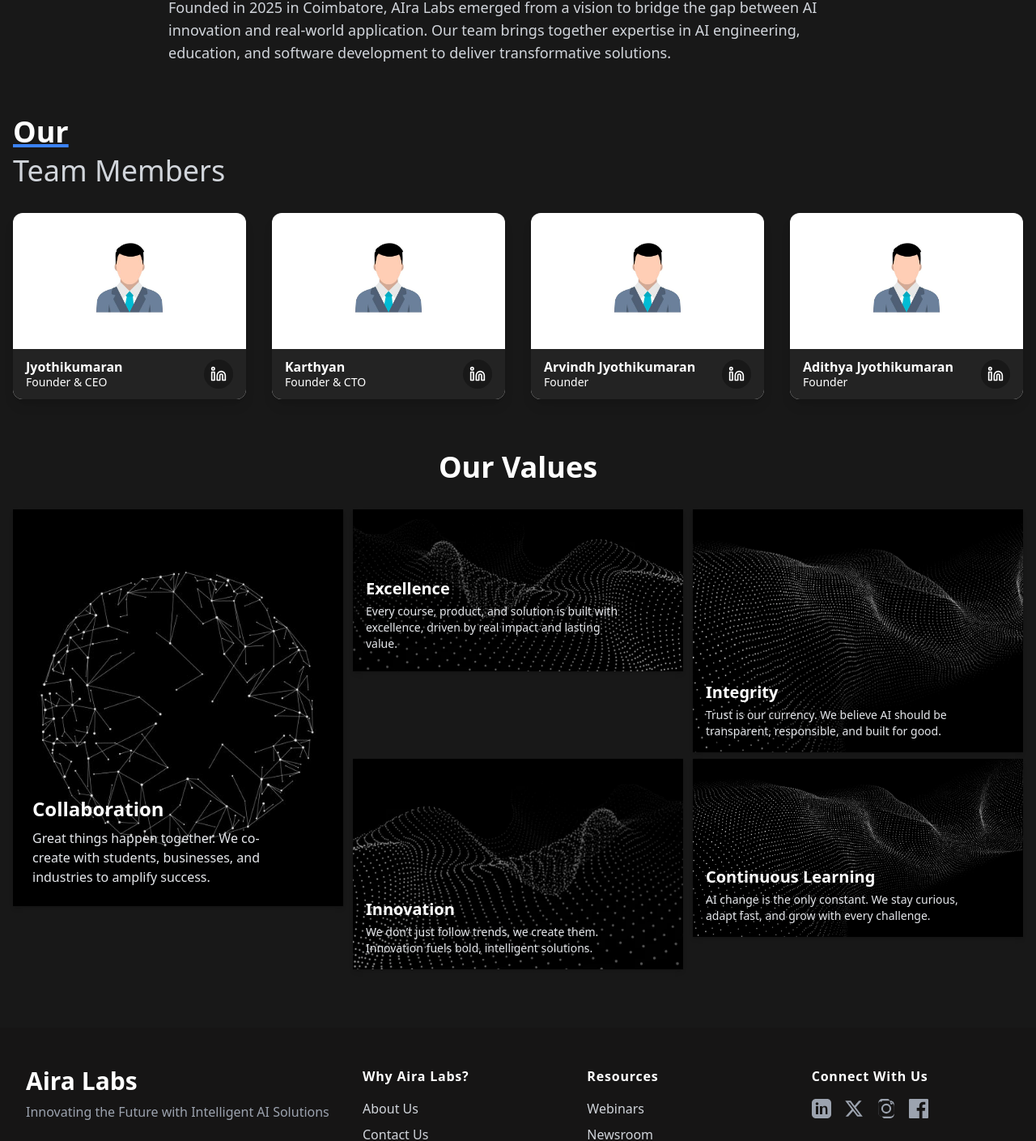
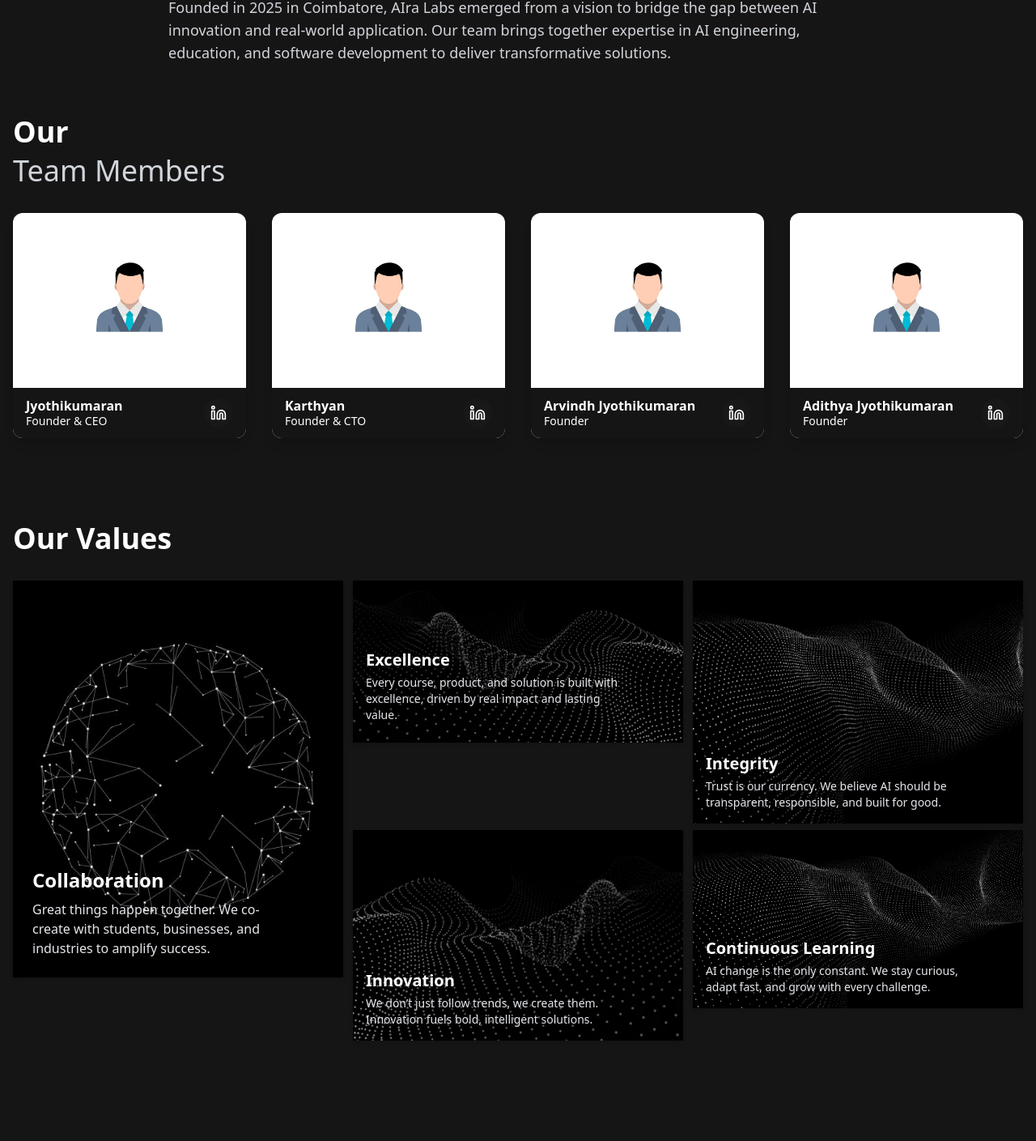
Before and after one commit to kanish701/airalab, a React (Vite) app: page /aboutus in a window 1280 px wide. Shown: the part 297-1706 px from the top of the page at 81% size. Built offline with nearby package versions, Linux system fonts and the light colour scheme.

Commit message:
supreme fasion image path changes

```diff
--- a/src/components/Header.tsx
+++ b/src/components/Header.tsx
@@ -153,7 +153,7 @@
           <div className="flex-shrink-0 flex items-center min-w-[180px]">
             <Link to="/" className="flex items-center space-x-2 group">
               <div className="w-8 h-8 bg-[#FFD700] rounded-xl flex items-center justify-center shadow group-hover:scale-105 transition-transform">
-                <Bot className="w-5 h-5 text-[#18181c] drop-shadow" />
+                <Bot className="w-5 h-5 text-[#161515] drop-shadow" />
               </div>
               <span className="text-2xl font-extrabold text-white tracking-tight group-hover:text-yellow-400 transition-colors">AIra</span>
             </Link>
--- a/src/components/ServicesSection.tsx
+++ b/src/components/ServicesSection.tsx
@@ -5,25 +5,25 @@
 // This makes the code cleaner and easier to update.
 const serviceCards = [
     {
-        bgImage: '/src/assets/abstract-3d-.jpg',
+        bgImage: '/dist/assets/abstract-3d--Bs_N9OVD.jpg',
         title: 'Build a scalable product with AI',
         description: 'Easily scale your resources up and down based on business needs without hardware limitations.',
         gridSpan: 'lg:col-span-3' // On large screens, this card will span 3 of 6 grid columns.
     },
     {
-        bgImage: '/src/assets/illustration.jpg',
+        bgImage: '/dist/assets/illustration.jpg',
         title: 'Automate Workflows with AI',
         description: 'Streamline your operations by automating repetitive tasks, freeing up your team for more strategic work.',
         gridSpan: 'lg:col-span-3'
     },
     {
-        bgImage: '/src/assets/wave-particles-big.webp',
+        bgImage: '/dist/assets/wave-particles-big-Bylh26N0.webp',
         title: 'Data-driven Insights',
         description: 'Turn complex data into actionable insights with AI-powered analytics and real-time dashboards.',
         gridSpan: 'lg:col-span-2' // On large screens, this card spans 2 of 6 grid columns.
     },
     {
-        bgImage: '/src/assets/illustration.jpg',
+        bgImage: '/dist/assets/illustration.jpg',
         title: 'Personalized Experiences',
         description: 'Deliver tailored solutions to every customer using AI-driven recommendations and adaptive systems.',
         gridSpan: 'lg:col-span-2'
--- a/src/pages/AboutUs.tsx
+++ b/src/pages/AboutUs.tsx
@@ -46,7 +46,7 @@
 
 
   return (
-    <div className="pt-8 bg-[#181818] min-h-screen">
+    <div className="pt-8 bg-[#161515] min-h-screen">
       {/* Breadcrumb */}
       <div className="max-w-7xl mx-auto px-4 sm:px-6 lg:px-8">
         <nav className="text-gray-400 text-sm mb-4 mt-2">Home / Company / About Us</nav>
@@ -69,16 +69,16 @@
       <section className="py-8">
         <div className="max-w-7xl mx-auto px-4">
           <div className="mb-8">
-            <span className="text-4xl font-bold text-white underline decoration-blue-500 decoration-4">Our</span>
+            <span className="text-4xl font-bold text-white decoration-4">Our</span>
             <span className="block text-4xl font-light text-gray-300 mt-2">Team Members</span>
           </div>
           <div className="grid grid-cols-1 sm:grid-cols-2 md:grid-cols-4 gap-8">
             {teamMembers.map((member, idx) => (
               <div key={idx} className="bg-white rounded-xl flex flex-col items-center shadow-lg overflow-hidden">
                 <div className="flex-1 flex flex-col items-center justify-center py-6">
-                  <img src={member.img} alt={member.name} className="w-28 h-28 object-contain mb-2" />
+                  <img src={member.img} alt={member.name} className="w-28 h-40 object-contain mb-2" />
                 </div>
-                <div className="w-full bg-[#232323] flex items-center justify-between px-4 py-3">
+                <div className="w-full bg-[#161515] flex items-center justify-between px-4 py-3">
                   <div className="flex flex-col text-left">
                     <span className="text-white font-semibold text-base leading-tight">{member.name}</span>
                     <span className="text-white text-sm leading-tight">{member.role}</span>
@@ -95,8 +95,8 @@
 
       {/* Our Values */}
       <section className="py-8">
-        <div className="max-w-7xl mx-auto px-4">
-          <h2 className="text-4xl font-bold text-white mb-8 text-center">Our Values</h2>
+        <div className="max-w-7xl mx-auto px-4 pt-10">
+          <h2 className="text-4xl font-bold text-white mb-8 text-left">Our Values</h2>
           <div className="grid grid-cols-1 md:grid-cols-3 gap-3">
             {/* Left column: Collaboration (large card) */}
             <div className="md:col-span-1 flex flex-col justify-between">
--- a/src/pages/WhyAiraLabs.tsx
+++ b/src/pages/WhyAiraLabs.tsx
@@ -58,12 +58,12 @@
       </div>
       {/* Core Values */}
       <div className="mt-8">
-        <div className="text-gray-300 text-2xl font-bold mb-6 tracking-tight">Core Values</div>
+        <div className="text-gray-300 text-3xl font-bold mb-6 tracking-tight">Core Values</div>
         <div className="grid grid-cols-1 sm:grid-cols-2 md:grid-cols-3 gap-7">
           {coreValues.map(({ icon: Icon, title, desc }) => (
             <div key={title} className={`rounded-2xl p-6 bg-[#232323]/90 shadow-lg border border-white/10 flex flex-col items-start gap-2 hover:scale-[1.03] transition-transform group`}>
               {/* CHANGED: Replaced the gradient background with a subtle, consistent background color */}
-              <div className={`bg-white/5 p-2 rounded-lg mb-2 shadow group-hover:scale-110 transition-transform`}>
+              <div className={`bg-white/5 p-2 mb-2 shadow group-hover:scale-110 transition-transform`}>
                 <Icon className="w-6 h-6 text-white" />
               </div>
               <div className="text-lg font-bold text-white mb-1">{title}</div>
```
